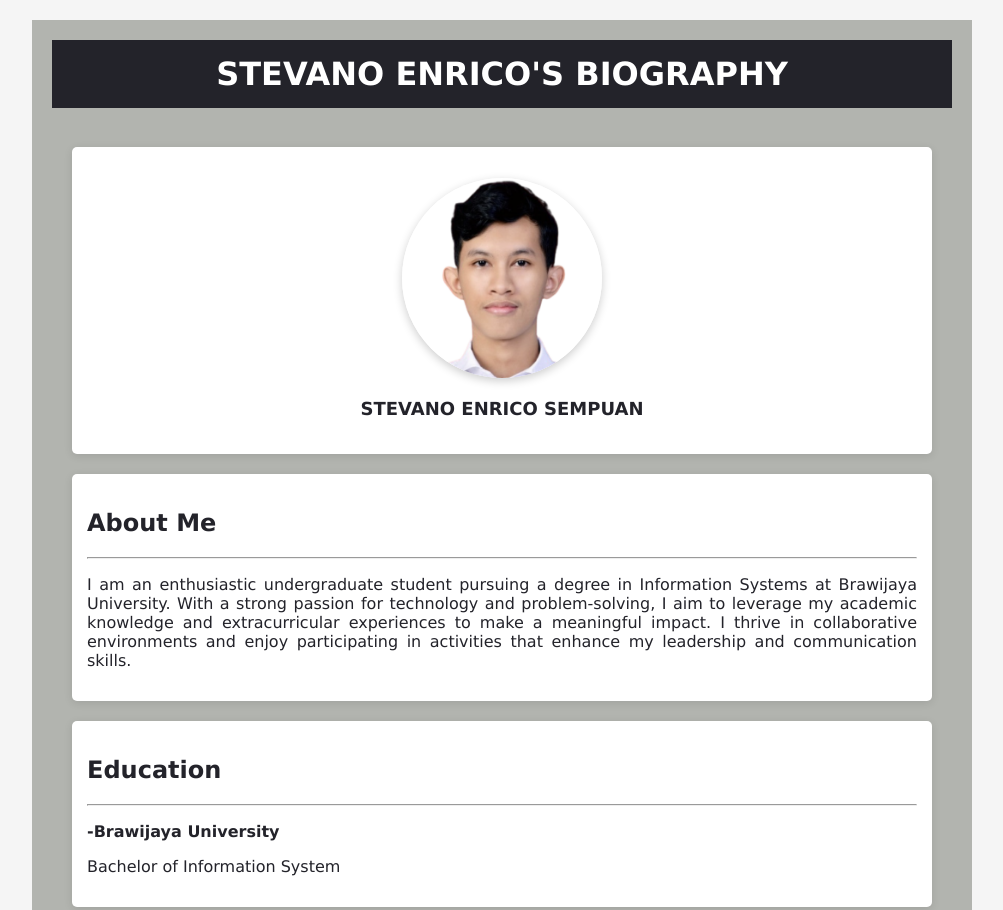
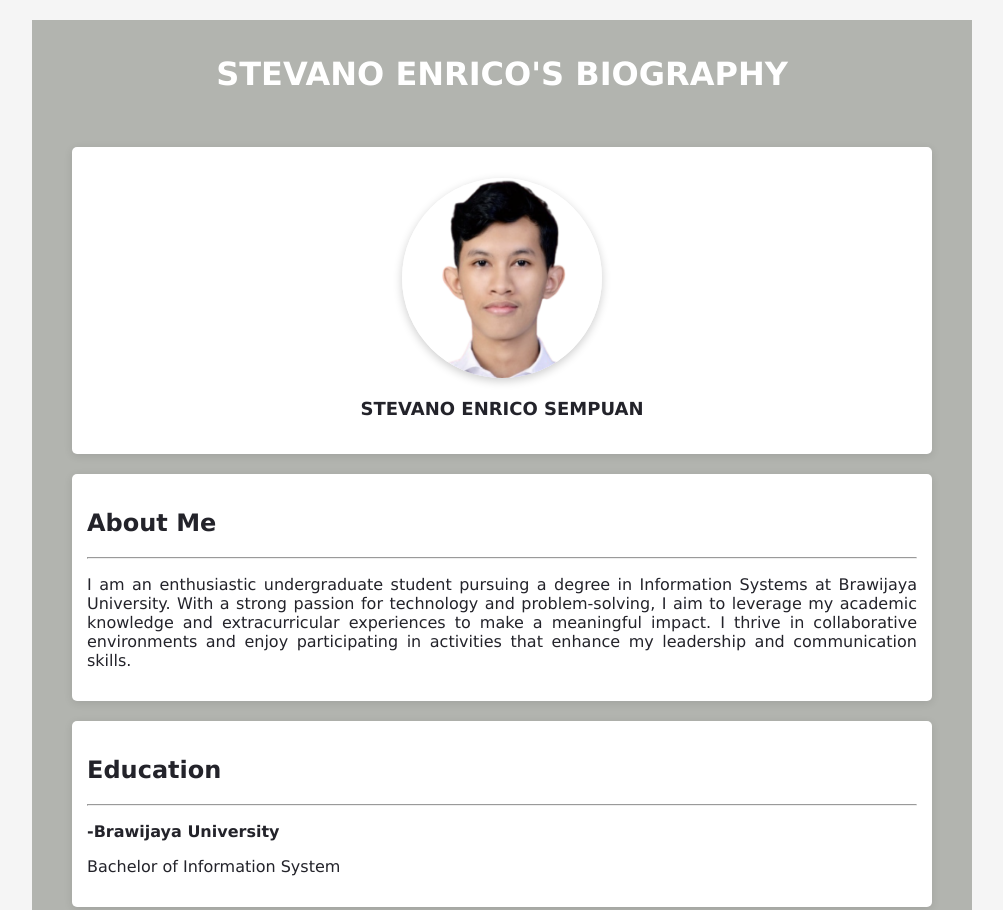
Before and after one commit to Onap111/personal-web, a plain HTML site: page index.html in a window 1280 px wide. Shown: the top 910 px of the page, without its empty margins (138-1141 px from the left). Drawn offline with Linux system fonts and the light colour scheme.

Commit message:
Update style.css

```diff
--- a/style.css
+++ b/style.css
@@ -15,7 +15,7 @@
       }
 
       header {
-        background-color: #23232a;
+        background-color: #b2b4af;
         color: white;
         padding: 15px;
         text-align: center;
```
